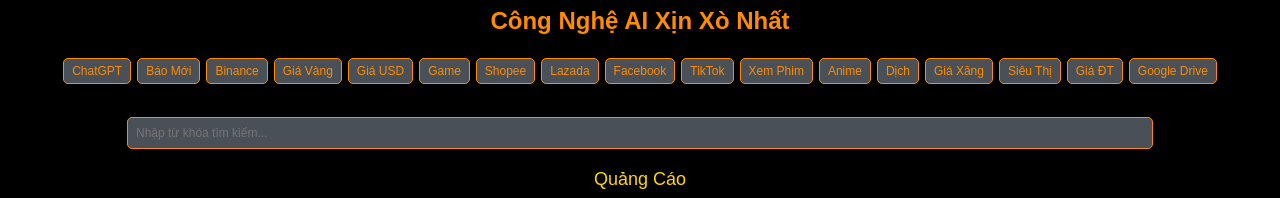
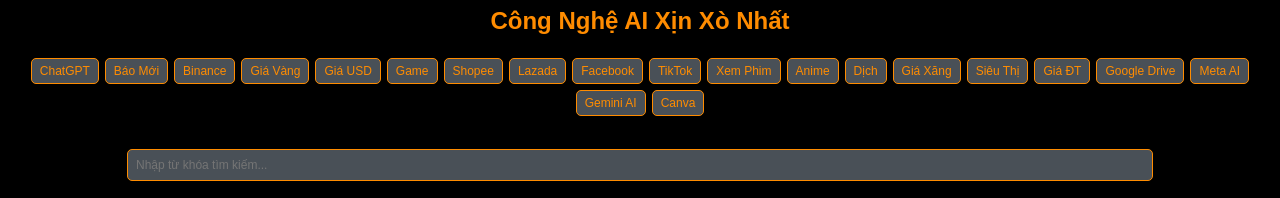
Before and after one commit to HonBao/Sieu-May-Tinh-AI, a plain HTML site: page index.html in a window 1280 px wide. Shown: the part 60-258 px from the top of the page. Drawn offline with Linux system fonts and the light colour scheme.

Commit message:
Update index.html

```diff
--- a/index.html
+++ b/index.html
@@ -211,6 +211,9 @@
         <a href="https://online.mmvietnam.com/trung-tam/mm-an-phu/" class="button">Siêu Thị</a>
         <a href="https://cellphones.com.vn/" class="button">Giá ĐT</a>
         <a href="https://drive.google.com/drive/my-drive" class="button">Google Drive</a>
+        <a href="https://www.meta.ai/" class="button">Meta AI</a>
+        <a href="https://gemini.google.com/app?hl=vi" class="button">Gemini AI</a>
+        <a href="https://www.canva.com/vi_vn/tao-anh-ai/" class="button">Canva</a>
     </div>
 
     <div class="input-container">
```
